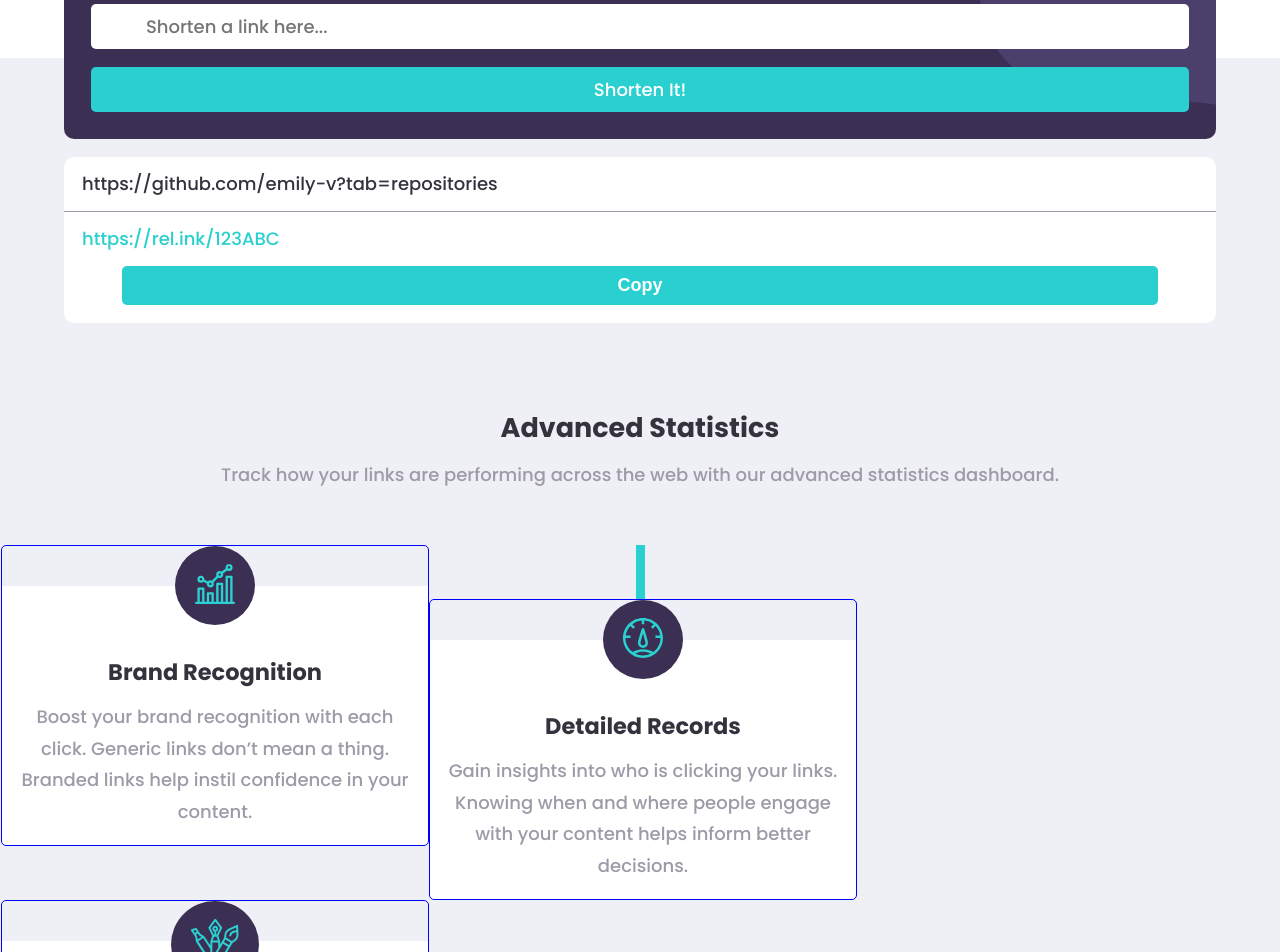
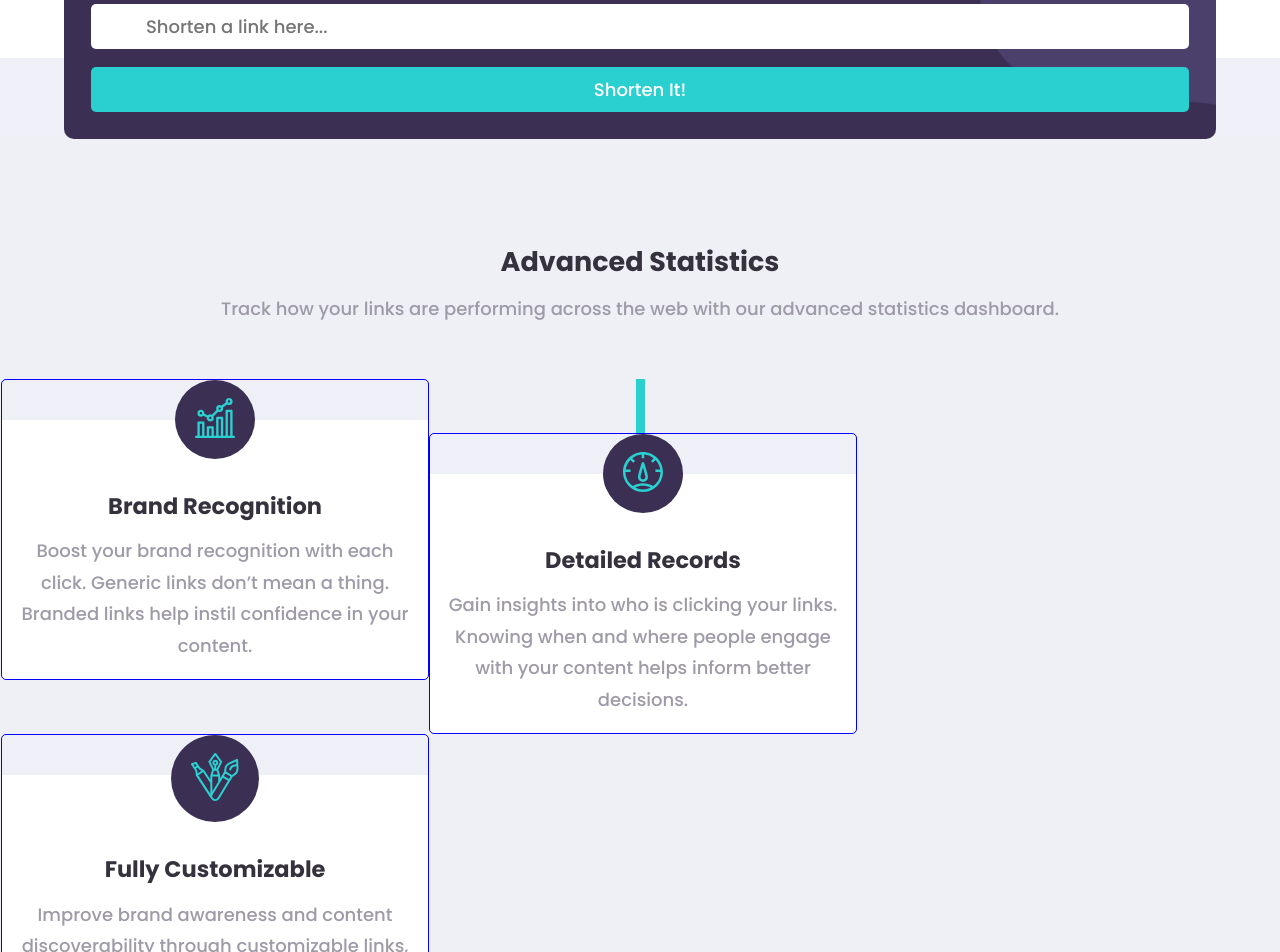
Before and after one commit to emily-v/url-shortening-landing-page, an Angular app: page / in a window 1280 px wide. Shown: the part 1551-2503 px from the top of the page. Built offline with nearby package versions, Linux system fonts and the light colour scheme.

Commit message:
dynamically adding to urls list

```diff
--- a/src/app/app.component.html
+++ b/src/app/app.component.html
@@ -30,10 +30,11 @@
   </div>
 
   <div class="url-card-container">
-    <div class="url-card">
-      <div class="url-long">https://github.com/emily-v?tab=repositories</div>
-      <div class="url-short">https://rel.ink/123ABC</div>
-      <button class="btn btn-square">Copy</button>
+    <div class="url-card" *ngFor="let url of urls">
+      <div class="url-long">{{ url.longUrl }}</div>
+      <div class="url-short">{{ url.shortUrl }}</div>
+      <button class="btn btn-square" *ngIf="!url.copied" (click)="copyUrl(url)">Copy</button>
+      <button class="btn btn-square btn-dk" *ngIf="url.copied">Copied!</button>
     </div>
   </div>
 
--- a/src/app/app.component.scss
+++ b/src/app/app.component.scss
@@ -120,8 +120,8 @@
         padding: 1em;
         border-bottom: 1px solid $accent-gy;
         color: $heading-color-dk;
-        white-space: nowrap;
-        overflow: hidden;
+        // white-space: nowrap;
+        // overflow: hidden;
     }
     .url-short {
         padding: 1em;
--- a/src/app/app.component.ts
+++ b/src/app/app.component.ts
@@ -1,6 +1,7 @@
 import { Component } from '@angular/core';
 import { HttpClient, HttpHeaders } from '@angular/common/http';
 import { Observable } from 'rxjs';
+import { Url } from './model/Url';
 
 @Component({
   selector: 'app-root',
@@ -10,6 +11,7 @@ import { Observable } from 'rxjs';
 export class AppComponent {
   title = 'url-shortening-landing-page';
   urlToShorten = '';
+  urls: Url[] = [];
 
 
   constructor(private http: HttpClient) {
@@ -17,7 +19,6 @@ export class AppComponent {
   }
 
   ngOnInit() {
-
   }
 
   submitUrl() {
@@ -31,17 +32,24 @@ export class AppComponent {
   }
 
   newShortUrl() {
-    let urlObj = {};
-    urlObj['url'] = this.urlToShorten;
-    this.postUrlRequest(urlObj)
+    let request = {};
+    request['url'] = this.urlToShorten;
+    let url: Url = new Url(this.urlToShorten);
+    this.postUrlRequest(request)
       .subscribe(
         (resp) => {
-          console.log('resp', resp)
+          console.log('resp', resp);
+          url.shortUrl = 'https://rel.ink/' + resp.hashid;
+          this.urls.push(url);
         },
         (err) => {
           console.log('err', err)
         }
       );
+  }
+
+  copyUrl(url: Url) {
+    console.log(url);
   }
 
 
--- /dev/null
+++ b/src/app/model/Url.ts
@@ -0,0 +1,10 @@
+export class Url {
+    longUrl: string;
+    shortUrl?: string;
+    copied: boolean;
+
+    constructor(longUrl) {
+        this.longUrl = longUrl;
+        this.copied = false;
+    }
+}
```
